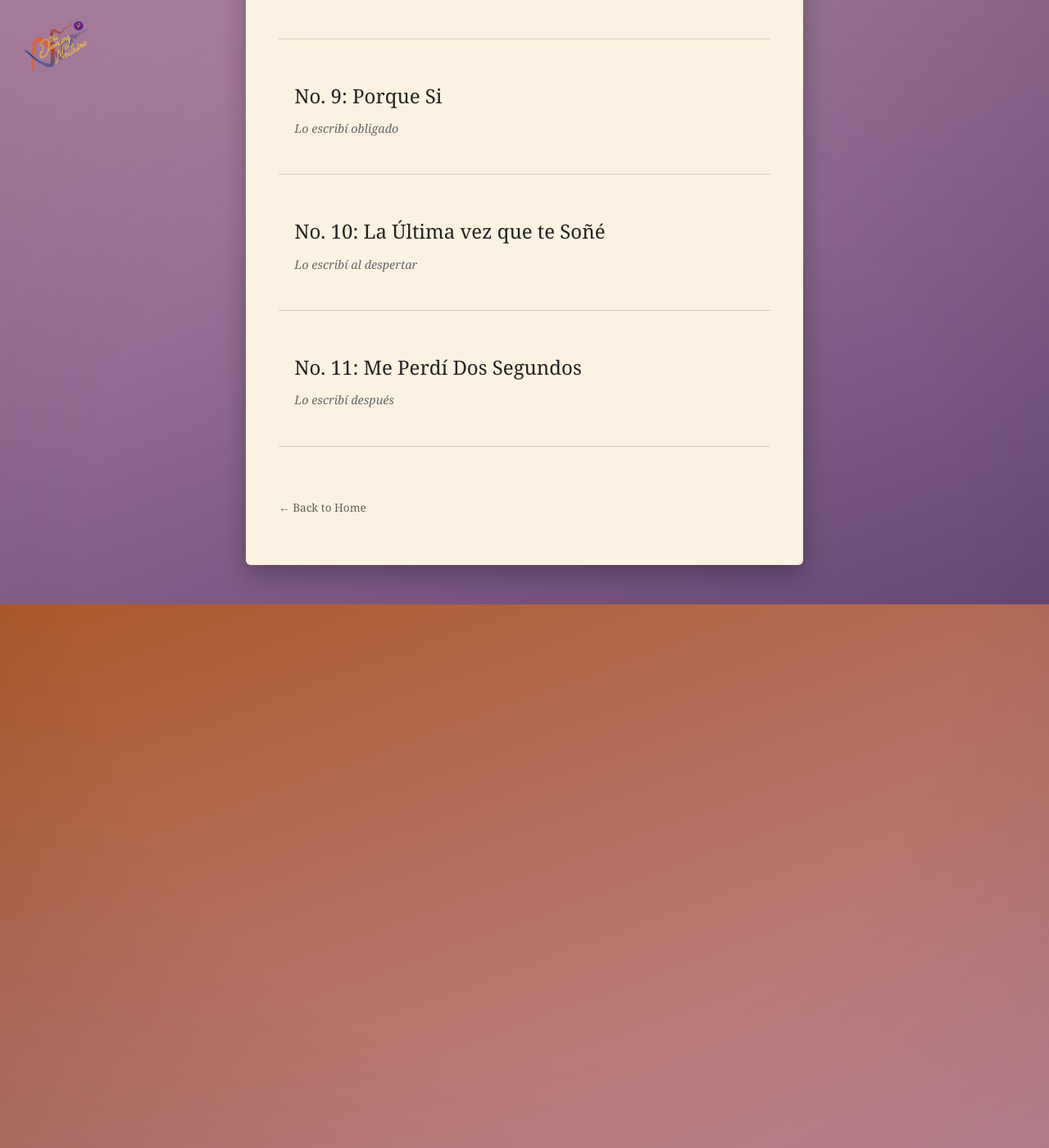
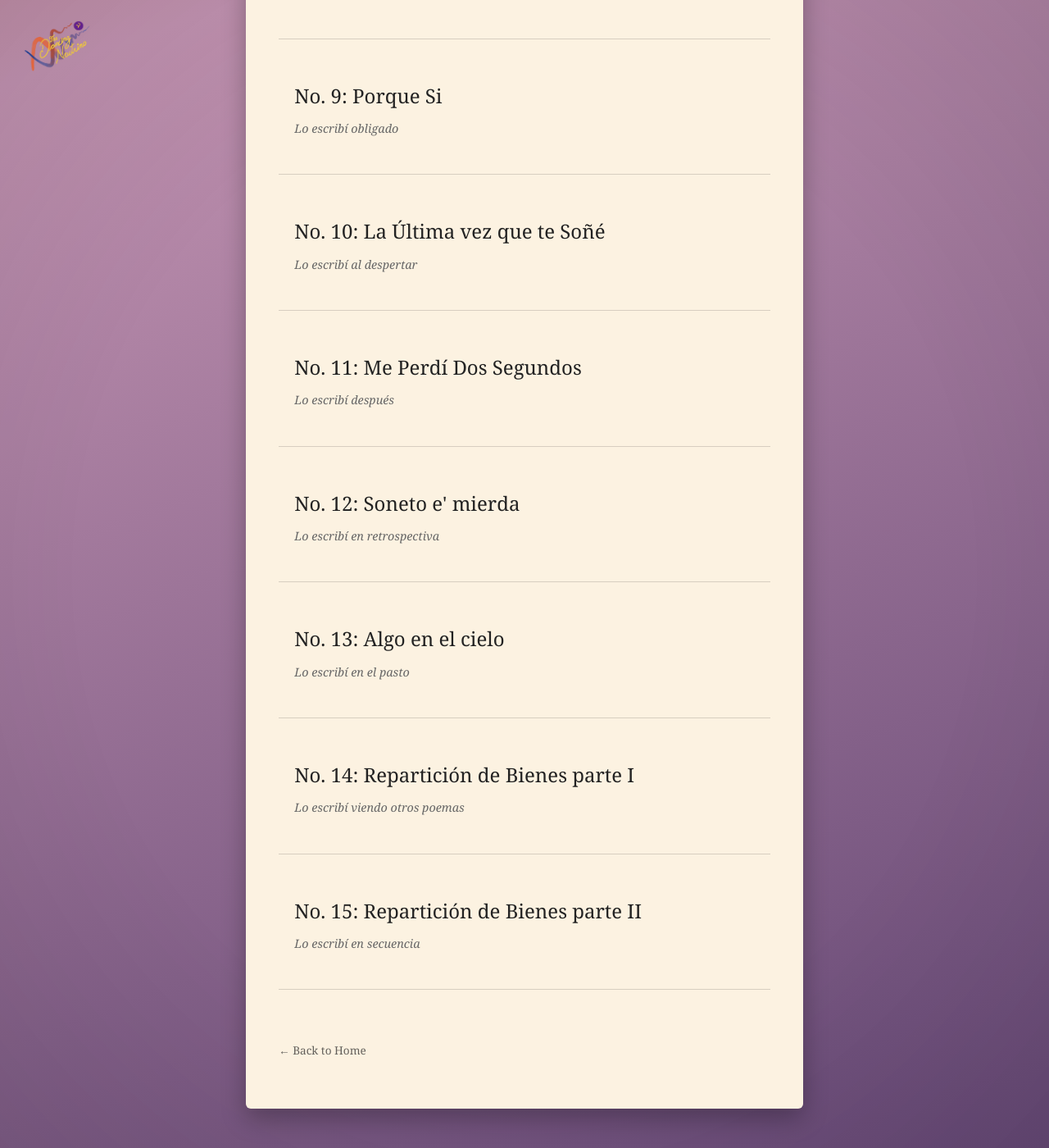
Before and after one commit to thedancingneutrino/thedancingneutrino.github.io, a Jekyll site: the page built from _chapters/weekly.md, in a window 1280 px wide and 1400 px high, scrolled down 1652 px. Shown: the whole window at 82% size. Built offline with Jekyll 4.4.1, drawn with Linux system fonts in a browser that asks for light colours.

Commit message:
New Poems

```diff
--- /dev/null
+++ b/_poems/w_12_Soneto_e_mierda.md
@@ -0,0 +1,7 @@
+---
+layout: poem
+title: "No. 12: Soneto e' mierda"
+chapter: ww
+blurb: Lo escribí en retrospectiva
+order: 12
+---
--- /dev/null
+++ b/_poems/w_13_Algo_en_el _cielo.md
@@ -0,0 +1,7 @@
+---
+layout: poem
+title: "No. 13: Algo en el cielo"
+chapter: ww
+blurb: Lo escribí en el pasto
+order: 13
+---
--- /dev/null
+++ b/_poems/w_14_Reparticion_1.md
@@ -0,0 +1,7 @@
+---
+layout: poem
+title: "No. 14: Repartición de Bienes parte I"
+chapter: ww
+blurb: Lo escribí viendo otros poemas
+order: 14
+---
--- /dev/null
+++ b/_poems/w_15_Reparticion_2.md
@@ -0,0 +1,7 @@
+---
+layout: poem
+title: "No. 15: Repartición de Bienes parte II"
+chapter: ww
+blurb: Lo escribí en secuencia
+order: 15
+---
```
Also changed, not shown: _poems/w_10_La_Ultima_vez_que_te_sone.md (+2 -2 lines), _poems/w_11_Azules.md (+1 -1 lines).
